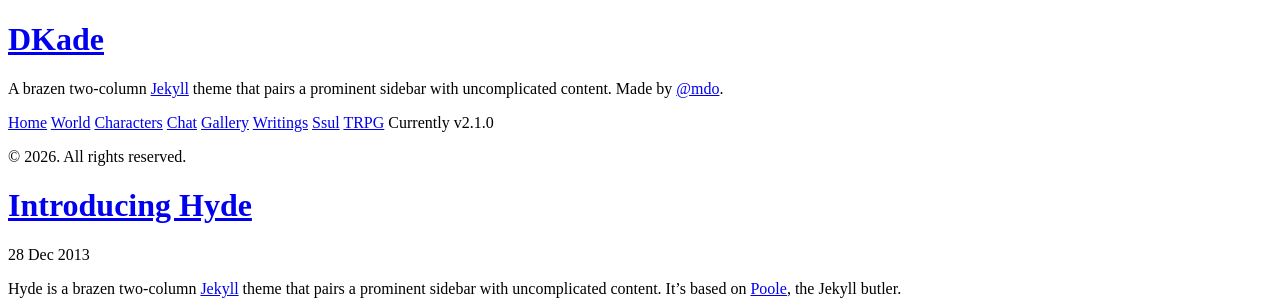
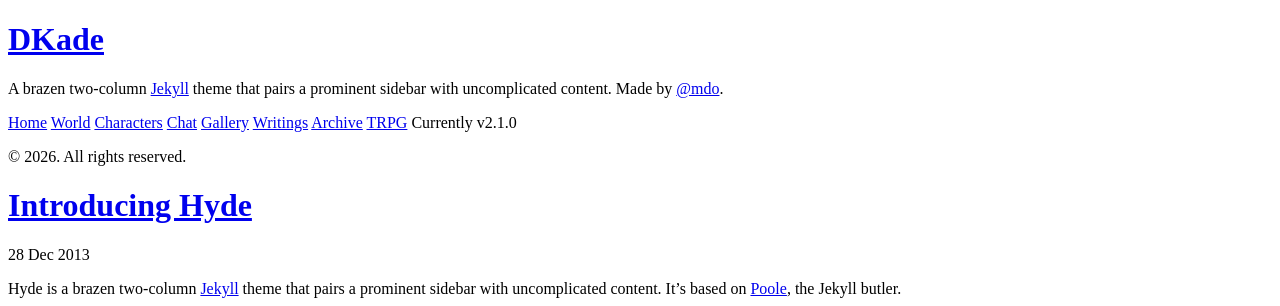
Before and after one commit to mistynocturn-design/dekade-archive, a Jekyll site: the page built from index.html, in a window 1280 px wide and 900 px high. Shown: the top 306 px of the window. Built offline with Jekyll 4.4.1, drawn with Linux system fonts in a browser that asks for light colours; the list of posts is cut into pages by our own code.

Commit message:
Update sidebar.html

```diff
--- a/_includes/sidebar.html
+++ b/_includes/sidebar.html
@@ -16,7 +16,7 @@
       <a class="sidebar-nav-item" href="{{ site.baseurl }}/chat/">Chat</a>
       <a class="sidebar-nav-item" href="{{ site.baseurl }}/gallery/">Gallery</a>
       <a class="sidebar-nav-item" href="{{ site.baseurl }}/writings/">Writings</a>
-      <a class="sidebar-nav-item" href="{{ site.baseurl }}/ssul/">Ssul</a>
+      <a class="sidebar-nav-item" href="{{ site.baseurl }}/archive/">Archive</a>
       <a class="sidebar-nav-item" href="{{ site.baseurl }}/trpg/">TRPG</a>
       <span class="sidebar-nav-item">Currently v{{ site.version }}</span>
     </nav>
```
